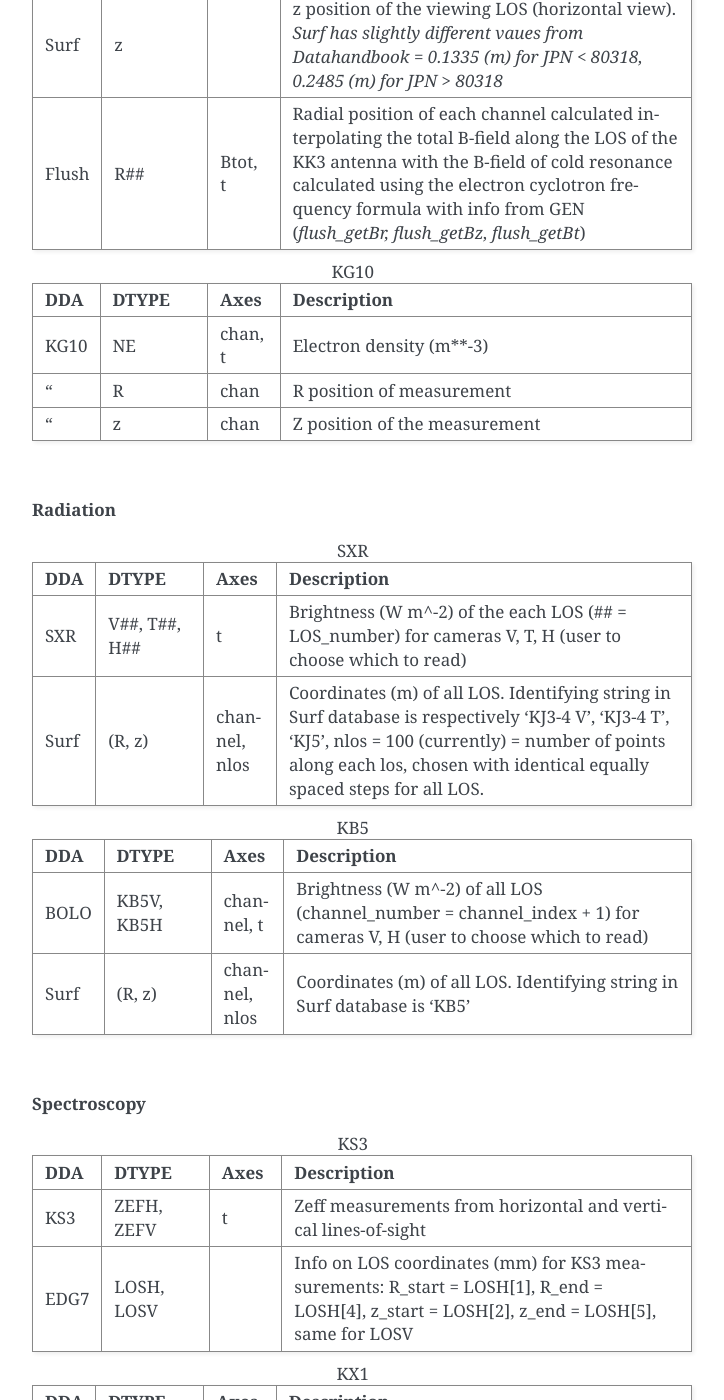
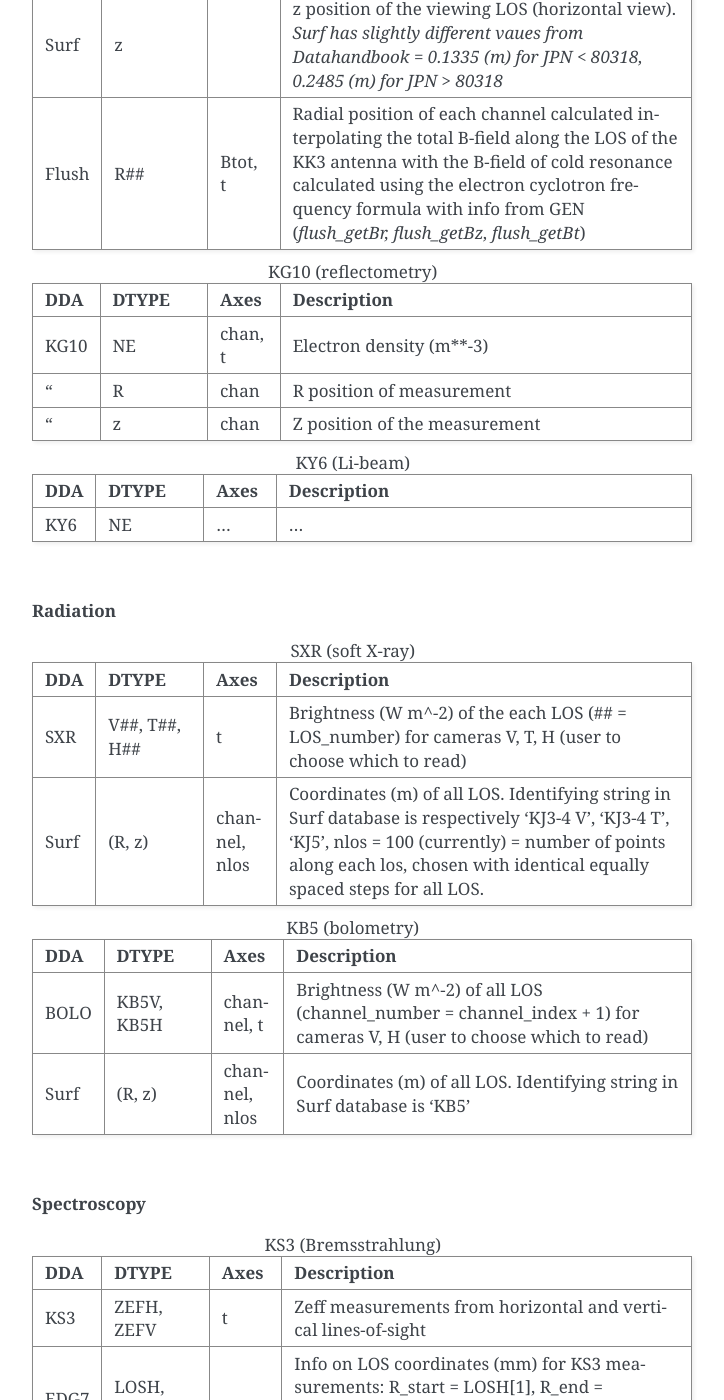
Before and after one commit to indica-mcf/Indica, a Sphinx documentation site: the page built from doc/data.rst, in a window 1280 px wide and 1400 px high, scrolled down 5754 px. Shown: the whole window, without its empty margins (388-1112 px from the left). Built offline with Sphinx 7.4.7, drawn with Linux system fonts in a browser that asks for light colours; some of the changed text lies outside the part shown.

```diff
--- a/doc/data.rst
+++ b/doc/data.rst
@@ -172,7 +172,7 @@ For Flush there is currently a Python 3 wrapper developed by `Bruno Viola <bruno
 
 **Electron density and temperature**
 
-.. list-table:: HRTS and LIDR
+.. list-table:: HRTS and LIDR (thomson scattering)
 	:widths: 5 15 10 60
 	:header-rows: 1
 
@@ -201,7 +201,7 @@ For Flush there is currently a Python 3 wrapper developed by `Bruno Viola <bruno
 		-  "
 		- Z positions of measurements (m)
 
-.. list-table:: KK3
+.. list-table:: KK3 (electron-cyclotron-emission)
 	:widths: 5 15 10 60
 	:header-rows: 1
 
@@ -232,7 +232,7 @@ For Flush there is currently a Python 3 wrapper developed by `Bruno Viola <bruno
 		- Btot, t
 		- Radial position of each channel calculated interpolating the total B-field along the LOS of the KK3 antenna with the B-field of cold resonance calculated using the electron cyclotron frequency formula with info from GEN (*flush_getBr, flush_getBz, flush_getBt*)
 
-.. list-table:: KG10
+.. list-table:: KG10 (reflectometry)
 	:widths: 5 15 10 60
 	:header-rows: 1
 
@@ -253,11 +253,24 @@ For Flush there is currently a Python 3 wrapper developed by `Bruno Viola <bruno
 		- chan
 		- Z position of the measurement
 
+
+.. list-table:: KY6 (Li-beam)
+	:widths: 5 15 10 60
+	:header-rows: 1
+
+	* 	- DDA
+		- DTYPE
+		- Axes
+		- Description
+	* 	- KY6
+		- NE
+		- ...
+		- ...
 |
 
 **Radiation**
 
-.. list-table:: SXR
+.. list-table:: SXR (soft X-ray)
 	:widths: 5 15 10 60
 	:header-rows: 1
 
@@ -274,7 +287,7 @@ For Flush there is currently a Python 3 wrapper developed by `Bruno Viola <bruno
 		- channel, nlos
 		- Coordinates (m) of all LOS. Identifying string in Surf database is respectively 'KJ3-4 V', 'KJ3-4 T', 'KJ5', nlos = 100 (currently) = number of points along each los, chosen with identical equally spaced steps for all LOS.
 
-.. list-table:: KB5
+.. list-table:: KB5 (bolometry)
 	:widths: 5 15 10 60
 	:header-rows: 1
 
@@ -295,7 +308,7 @@ For Flush there is currently a Python 3 wrapper developed by `Bruno Viola <bruno
 
 **Spectroscopy**
 
-.. list-table:: KS3
+.. list-table:: KS3 (Bremsstrahlung)
 	:widths: 5 15 10 60
 	:header-rows: 1
 
@@ -312,7 +325,7 @@ For Flush there is currently a Python 3 wrapper developed by `Bruno Viola <bruno
 		-
 		- Info on LOS coordinates (mm) for KS3 measurements: R_start = LOSH[1], R_end = LOSH[4], z_start = LOSH[2], z_end = LOSH[5], same for LOSV
 
-.. list-table:: KX1
+.. list-table:: KX1 (X-ray crystal spectroscopy)
 	:widths: 5 15 10 60
 	:header-rows: 1
 
@@ -329,7 +342,7 @@ For Flush there is currently a Python 3 wrapper developed by `Bruno Viola <bruno
 		-
 		- Coordinates (m) of the LOS. Identifying string in Surf database is 'KX1'
 
-.. list-table:: KT7/3
+.. list-table:: KT7/3 (VUV spectroscopy)
 	:widths: 5 15 10 60
 	:header-rows: 1
 
```
Also changed, not shown: doc/original.rst (+23 -3 lines).
